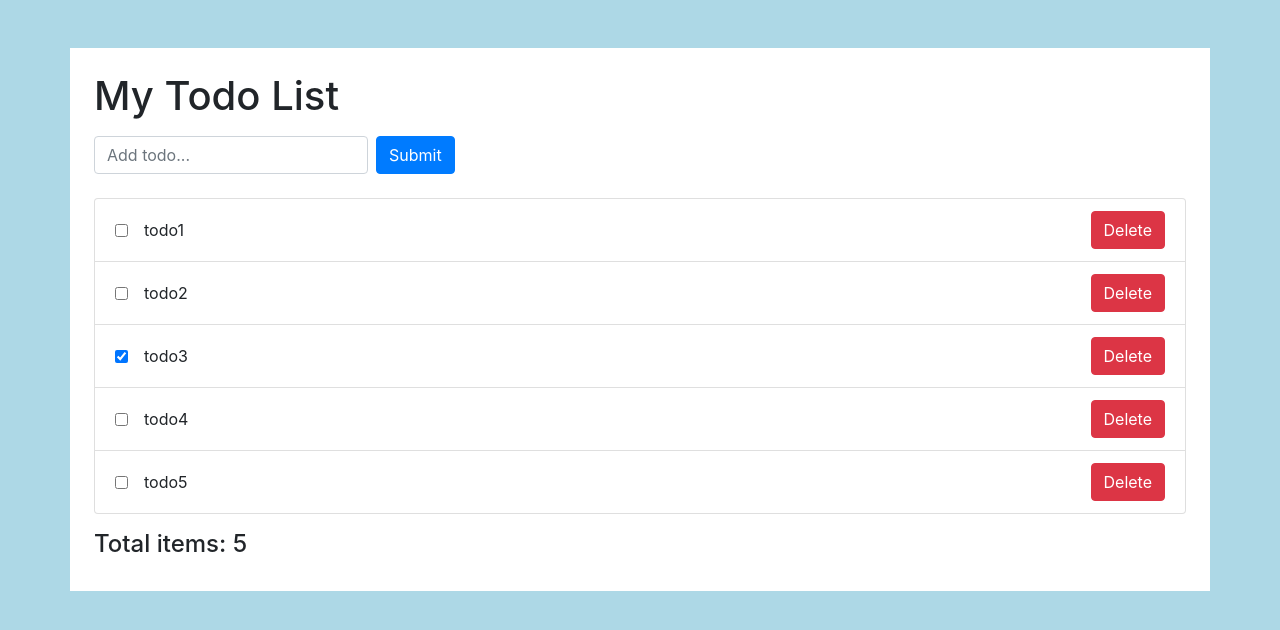
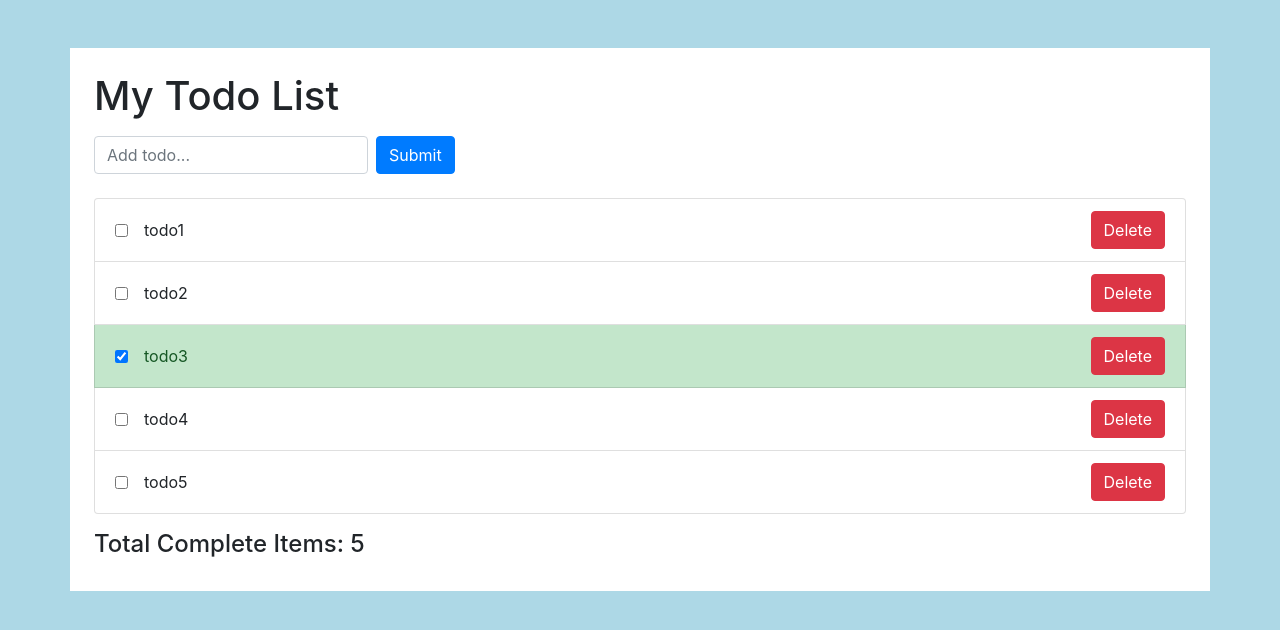
Before and after one commit to chrisblakely01/react-redux-todo-app, a React (Create React App) app in the folder starter/: page / in a window 1280 px wide. Shown: the top 630 px of the page. Built offline with nearby package versions, Linux system fonts and the light colour scheme.

Commit message:
fixed up project files

```diff
--- a/starter/src/App.js
+++ b/starter/src/App.js
@@ -2,7 +2,7 @@ import React from 'react';
 import 'bootstrap/dist/css/bootstrap.min.css';
 import AddTodoForm from './components/AddTodoForm';
 import TodoList from './components/TodoList';
-import TotalItems from './components/TotalItems';
+import TotalCompleteItems from './components/TotalCompleteItems';
 
 const App = () => {
 	return (
@@ -10,7 +10,7 @@ const App = () => {
 			<h1>My Todo List</h1>
 			<AddTodoForm />
 			<TodoList />
-			<TotalItems />
+			<TotalCompleteItems />
 		</div>
 	);
 };
--- a/starter/src/components/TodoItem.js
+++ b/starter/src/components/TodoItem.js
@@ -2,7 +2,7 @@ import React from 'react';
 
 const TodoItem = ({ id, title, completed }) => {
 	return (
-		<li className='list-group-item'>
+		<li className={`list-group-item ${completed && 'list-group-item-success'}`}>
 			<div className='d-flex justify-content-between'>
 				<span className='d-flex align-items-center'>
 					<input type='checkbox' className='mr-3' checked={completed}></input>
--- /dev/null
+++ b/starter/src/components/TotalCompleteItems.js
@@ -0,0 +1,7 @@
+import React from 'react';
+
+const TotalCompleteItems = () => {
+	return <h4 className='mt-3'>Total Complete Items: 5</h4>;
+};
+
+export default TotalCompleteItems;
--- a/starter/src/components/TotalItems.js
+++ /dev/null
@@ -1,11 +0,0 @@
-import React from 'react'
-
-const TotalItems = () => {
-    return (
-        <h4 className="mt-3">
-            Total items: 5
-        </h4>
-    )
-}
-
-export default TotalItems
```
